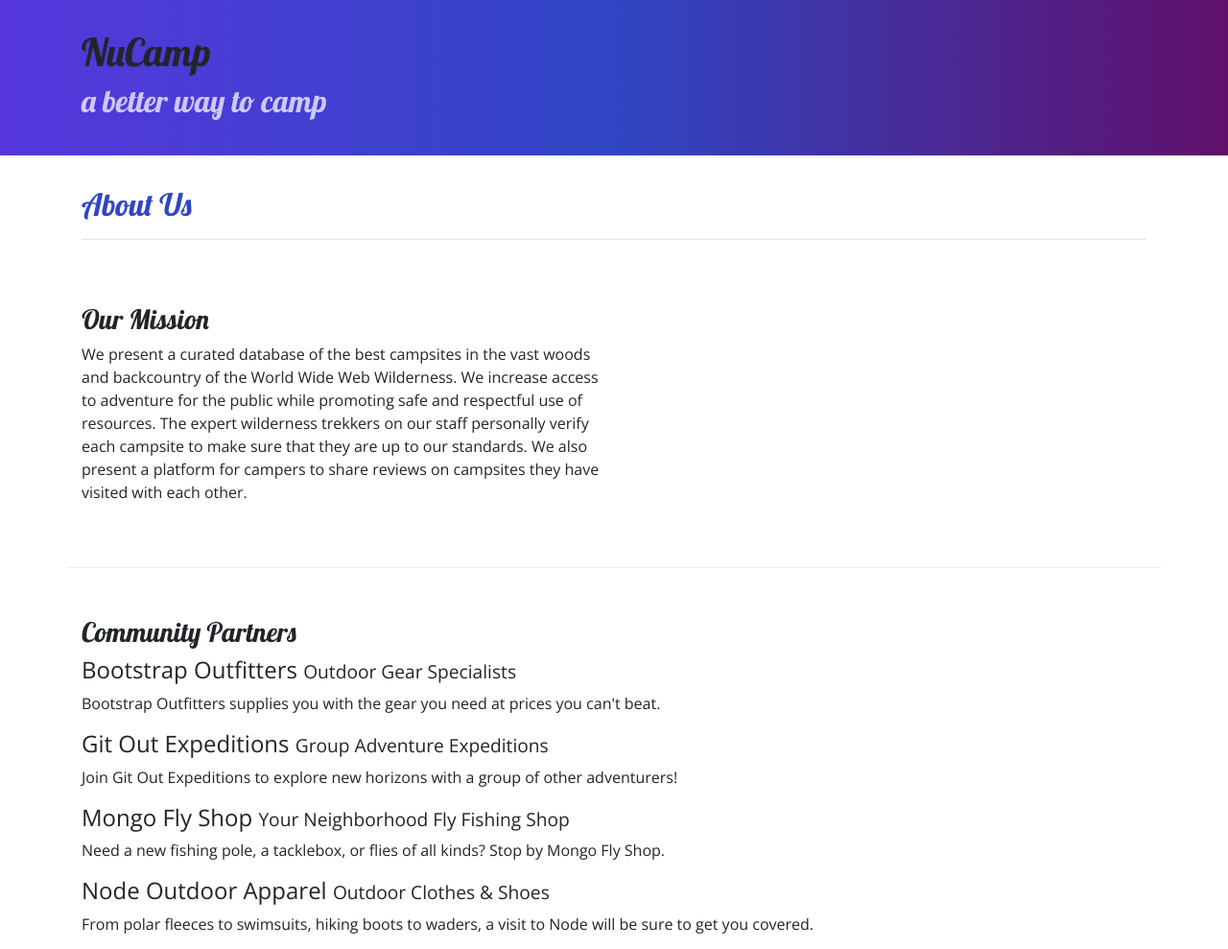
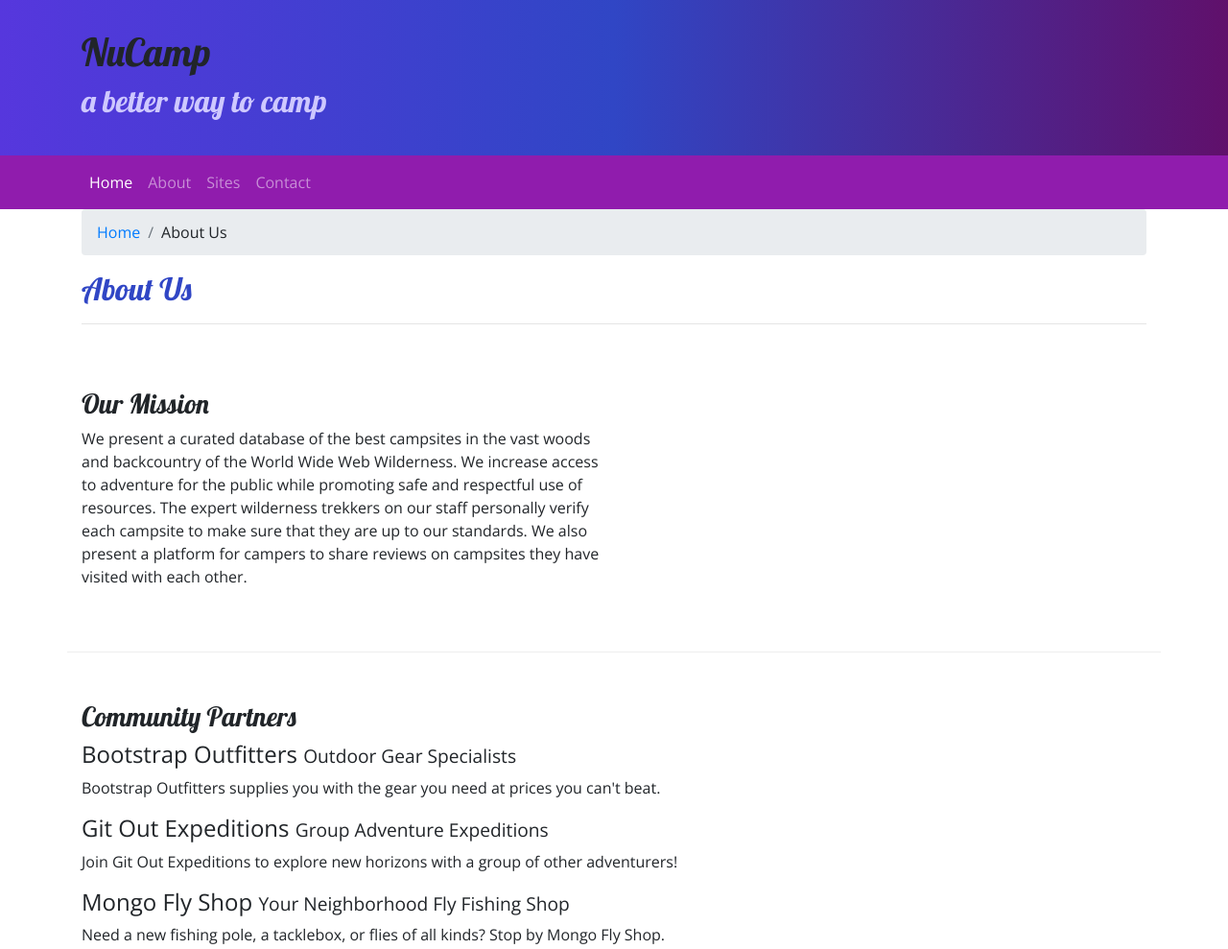
Before and after one commit to rjescobedo/nucampsite, a website: page aboutus.html in a window 1280 px wide. Shown: the top 989 px of the page at 96% size. Drawn offline with nearby package versions, Linux system fonts and the light colour scheme.

Commit message:
Third Commit

```diff
--- a/aboutus.html
+++ b/aboutus.html
@@ -29,9 +29,29 @@
         </div>
     </header>
 
+    <nav class="navbar navbar-expand-sm navbar-dark sticky-top">
+        <div class="container">
+            <button class="navbar-toggler ml-auto" type="button" data-toggle="collapse" data-target="#nucampNavbar">
+                <span class="navbar-toggler-icon"></span>
+            </button>
+            <div class="collapse navbar-collapse" id="nucampNavbar">
+                <ul class="navbar-nav">
+                    <li class="nav-item active"><a class="nav-link" href="index.html">Home</a></li>
+                    <li class="nav-item"><a class="nav-link" href="#">About</a></li>
+                    <li class="nav-item"><a class="nav-link" href="#">Sites</a></li>
+                    <li class="nav-item"><a class="nav-link" href="#">Contact</a></li>
+                </ul>
+            </div>
+        </div>
+    </nav>
+
     <div class="container">
         <div class="row">
             <div class="col">
+                <ol class="breadcrumb">
+                    <li class="breadcrumb-item"><a href="index.html">Home</a></li>
+                    <li class="breadcrumb-item">About Us</li>
+                </ol>
                <h2>About Us</h2>
                <hr />
             </div>
--- a/css/styles.css
+++ b/css/styles.css
@@ -20,6 +20,7 @@ footer {
 }
 
 .jumbotron {
+    margin: 0;
     padding: 30px;
     background-image: linear-gradient(to right, #5637dd, #3046c5, #60106b);
 }
@@ -29,3 +30,7 @@ footer {
     border-bottom: 1px ridge;
     min-height: 200px;
 }
+
+.navbar {
+    background-color: #901cad;
+}
```
Also changed, not shown: index.html (+17 -0 lines).
